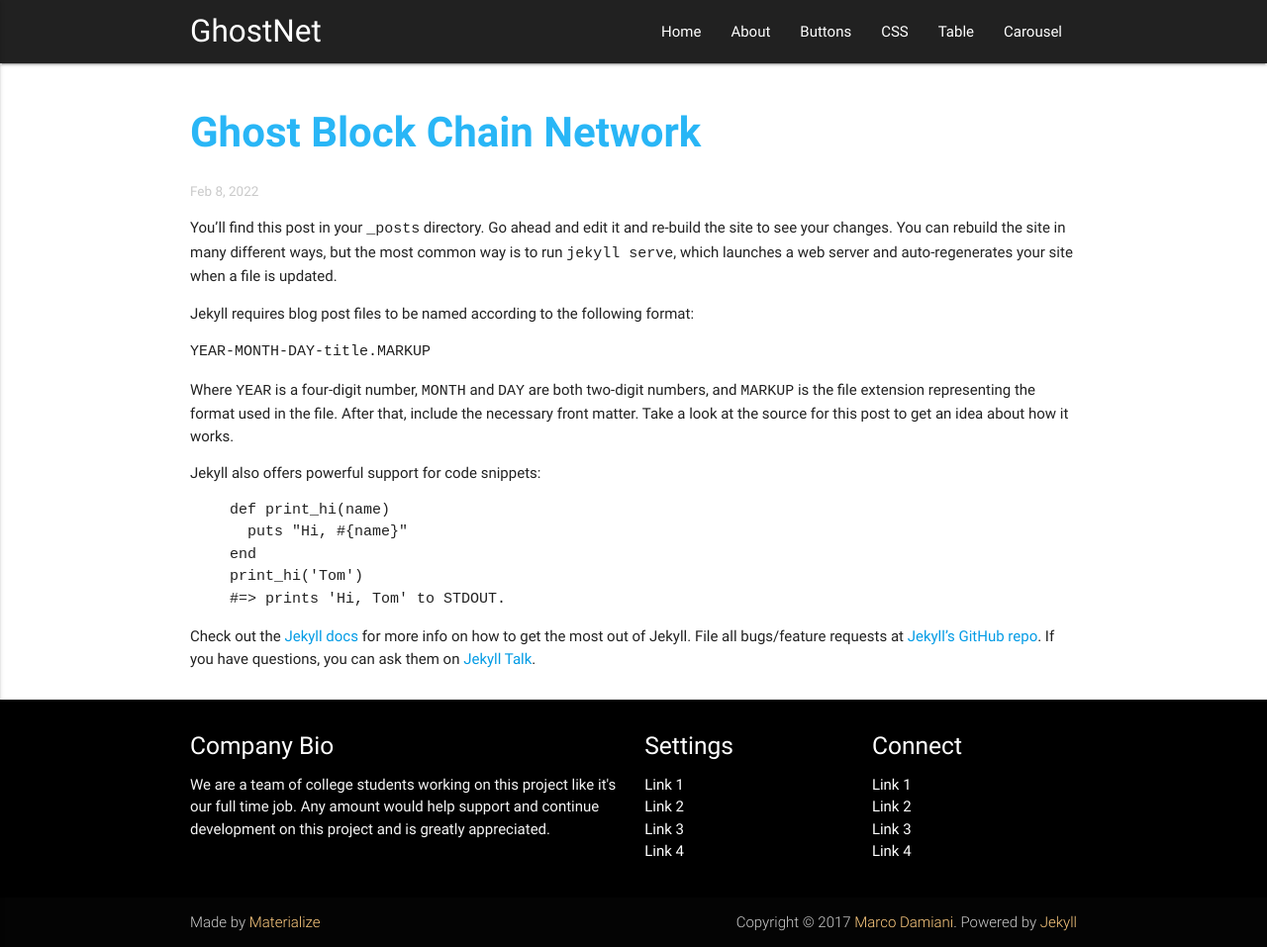
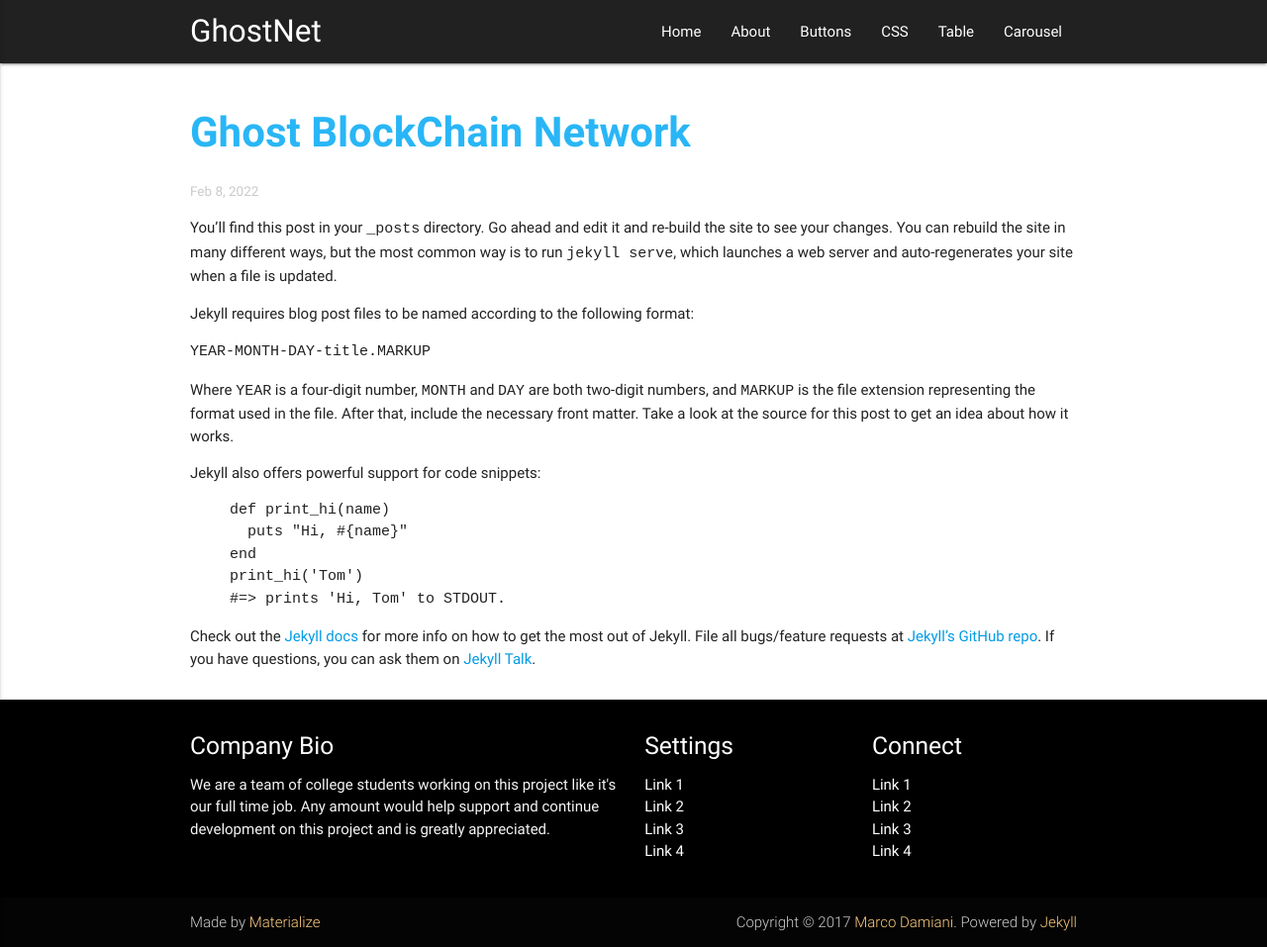
Before and after one commit to GhostNetBlog/GhostNetBlog.github.io, a Jekyll site: the page built from _posts/2022-02-08-welcome-to-jekyll.markdown, in a window 1280 px wide. Shown: the whole page at 99% size. Built offline with Jekyll 4.4.1, drawn with Linux system fonts in a browser that asks for light colours.

```diff
--- a/_posts/2022-02-08-welcome-to-jekyll.markdown
+++ b/_posts/2022-02-08-welcome-to-jekyll.markdown
@@ -1,8 +1,8 @@
 ---
 layout: post
-title:  "Ghost Block Chain Network"
+title:  "Ghost BlockChain Network"
 date:   2022-02-08 21:42:30 +0900
-categories: jekyll update
+categories: BlockChain
 ---
 You’ll find this post in your `_posts` directory. Go ahead and edit it and re-build the site to see your changes. You can rebuild the site in many different ways, but the most common way is to run `jekyll serve`, which launches a web server and auto-regenerates your site when a file is updated.
 
```
